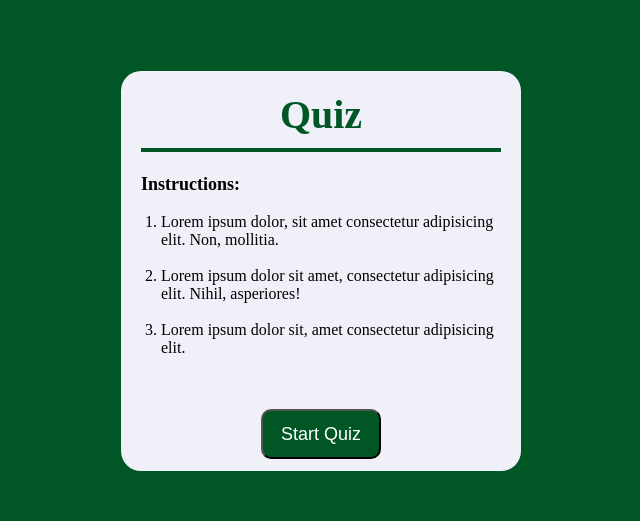
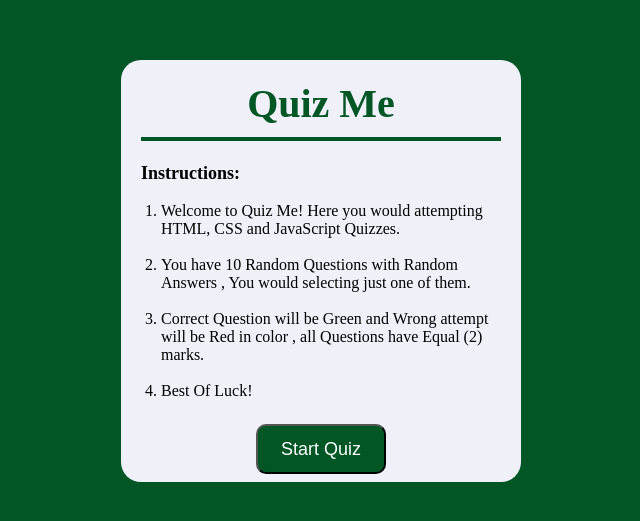
Before and after one commit to Usman-52/Interactive-Quiz-Game, a plain HTML site: page index.html in a window 1280 px wide. Shown: the part 129-650 px from the top of the page, without its empty margins (319-959 px from the left). Drawn offline with Linux system fonts and the light colour scheme.

Commit message:
i modify all files , Change the instructions, buttons sizes etc

```diff
--- a/Home/style.css
+++ b/Home/style.css
@@ -14,7 +14,7 @@ body {
 
 .start {
     width: 400px;
-    height: 400px;
+    height: auto;
     background-color: rgb(240, 240, 249);
     border-radius: 20px;
 }
@@ -53,11 +53,12 @@ ol {
     height: auto;
     margin-left: 20px;
     text-align: center;
-    margin-top: 13%;
+    margin-top: 6%;
+    margin-bottom: 2%;
 }
 
 .btn button {
-    width: 120px;
+    width: 130px;
     height: 50px;
     background-color:  rgb(1, 86, 37);
     color: #ffff;
--- a/Result/result.css
+++ b/Result/result.css
@@ -59,4 +59,5 @@ button {
     background-color: rgb(1, 86, 37);
     color: #ffffff;
     font-size: 20px;
+    cursor: pointer;
 }
--- a/index.html
+++ b/index.html
@@ -9,18 +9,20 @@
 <body>
 
     <div class="start">
-        <h1>Quiz</h1>
+        <h1>Quiz Me</h1>
         <hr>
         <br>
         <div class="instruction">
             <h4>Instructions:</h4>
             <br>
             <ol>
-                <li>Lorem ipsum dolor, sit amet consectetur adipisicing elit. Non, mollitia.</li>
+                <li>Welcome to Quiz Me! Here you would attempting HTML, CSS and JavaScript Quizzes. </li>
                 <br>
-                <li>Lorem ipsum dolor sit amet, consectetur adipisicing elit. Nihil, asperiores!</li>
+                <li>You have 10 Random Questions with Random Answers , You would selecting just one of them.</li>
                 <br>
-                <li>Lorem ipsum dolor sit, amet consectetur adipisicing elit.</li>
+                <li>Correct Question will be Green and Wrong attempt will be Red in color , all Questions have Equal (2) marks.</li>
+                <br>
+                <li>Best Of Luck!</li>
             </ol>
         </div>
 
```
